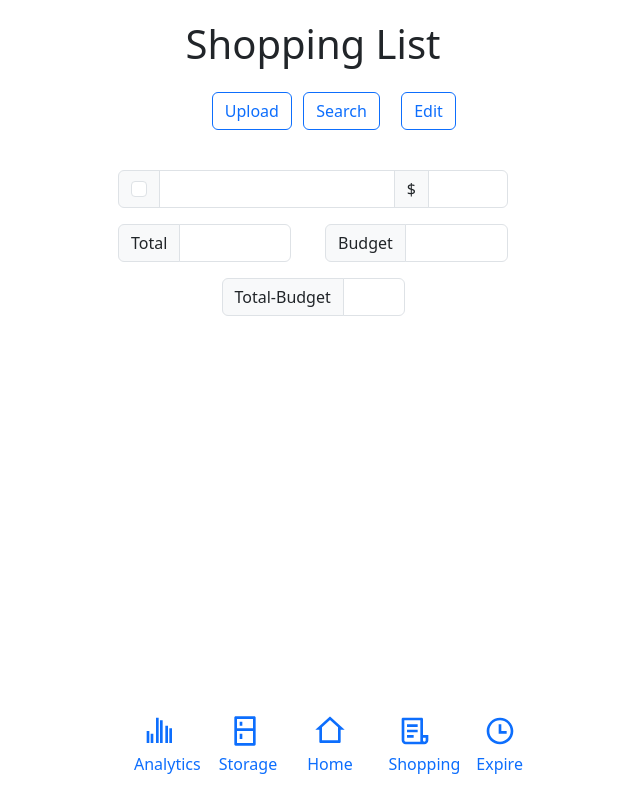
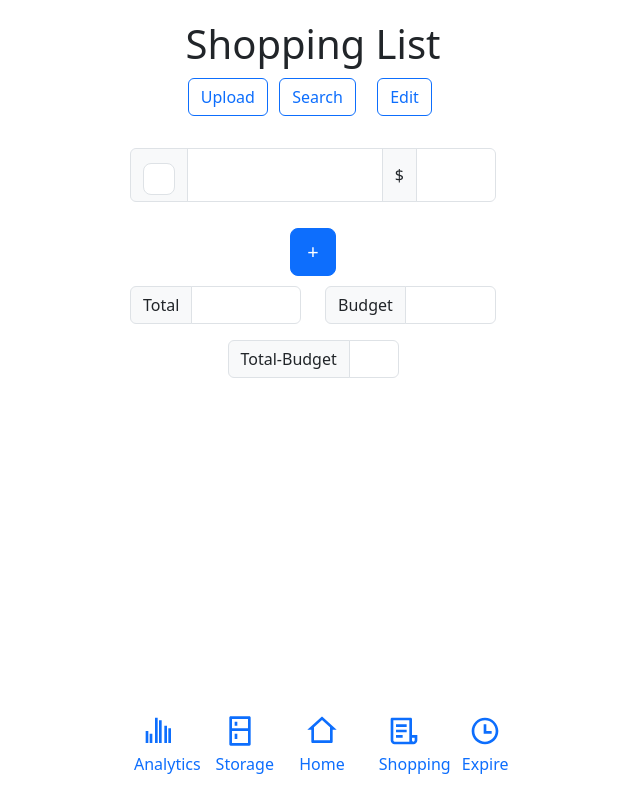
Before and after one commit to irene001019/Comp4020-project-Grocery-Assistant-, a React (Create React App) app in the folder comp4020-project/: page /shoppingList in a window 1280 px wide. Shown: the whole page, without its empty margins (327-967 px from the left). Built offline with nearby package versions, Linux system fonts and the light colour scheme.

Commit message:
add button for increace the input space for shopping list

```diff
--- a/comp4020-project/src/components/ButtonGroup.jsx
+++ b/comp4020-project/src/components/ButtonGroup.jsx
@@ -5,7 +5,7 @@ const ButtonGroup = (props) => {
     const [selectedItem, setSelectedItem] = useState(-1);
 
   return (
-    <div className="container" style={{margin:'1.5rem'}}>
+    <div className="container" style={{marginTop:'10px'}}>
         <div className="row justify-content-center">
         {props.items.map((item, index)=>
         <div className="col-3 mb-sm-3">
--- a/comp4020-project/src/components/NavBar.jsx
+++ b/comp4020-project/src/components/NavBar.jsx
@@ -24,7 +24,7 @@ function NavBar(){
                 <Link to={item[0]}
                 className={selectedItem === index ? 'fs-1 nav-link active' : 'fs-2 nav-link'}
                 onClick = {()=>{setSelectedItem(index);}}
-                style={{width:'5.3rem'}}>
+                style={{width:'5.1rem'}}>
                     {item[2]}
                     <p className="fs-6">{item[1]}</p>
                 </Link>
--- a/comp4020-project/src/components/ShoppingListInputGroup.jsx
+++ b/comp4020-project/src/components/ShoppingListInputGroup.jsx
@@ -4,8 +4,8 @@ const ShoppingListInputGroup = () => {
   return (
     <>
     <div className="input-group mb-3">
-        <div className="input-group-text">
-            <input className="form-check-input mt-0" type="checkbox" value="" aria-label="Checkbox for following text input"/>
+        <div className="input-group-text ">
+            <input className="form-check-input fs-2" type="checkbox" value="" aria-label="Checkbox for following text input"/>
         </div>
             <input type="text" className="form-control" aria-label="Text input with checkbox"/>
             <span className="input-group-text">$</span>
--- a/comp4020-project/src/components/SimpleInputGroup.jsx
+++ b/comp4020-project/src/components/SimpleInputGroup.jsx
@@ -1,18 +1,23 @@
-import React from 'react'
+import React from "react";
 
 const SimpleInputGroup = (props) => {
   return (
-    <div className="row justify-content-center">
-        {props.items.map((valueName)=>
-            <div className="col-6 mb-3 mb-sm-3">
-                <div className="input-group">
-                    <span className="input-group-text">{valueName}</span>
-                    <input type="text" aria-label="Amount" className="form-control" style={{maxWidth:"7rem"}}/>
-                </div>
-            </div>
-        )}
+    <div className="row justify-content-center" style={props.style}>
+      {props.items.map((valueName) => (
+        <div className="col-6 mb-3 mb-sm-3">
+          <div className="input-group">
+            <span className="input-group-text">{valueName}</span>
+            <input
+              type="text"
+              aria-label="Amount"
+              className="form-control"
+              style={{ maxWidth: "7rem" }}
+            />
+          </div>
+        </div>
+      ))}
     </div>
-  )
-}
+  );
+};
 
-export default SimpleInputGroup
+export default SimpleInputGroup;
--- a/comp4020-project/src/pages/NoPage.js
+++ b/comp4020-project/src/pages/NoPage.js
@@ -6,7 +6,7 @@ const NoPage = () => {
   return (
 
       <div className="row justify-content-center">
-        <Card className="card text-center border-danger" to='/' text = "click to go back to home page" icon = "Sorry current page is not avaiable"/>
+        <Card className="card text-center border-danger" to='/' text = "click here to go back to home page" icon = "Sorry current page is not avaiable"/>
      </div>
   )
 }
--- a/comp4020-project/src/pages/ShoppingList.js
+++ b/comp4020-project/src/pages/ShoppingList.js
@@ -1,30 +1,44 @@
-import React from 'react'
-import ShoppingListInputGroup from '../components/ShoppingListInputGroup'
-import ButtonGroup from '../components/ButtonGroup';
-import SimpleInputGroup from '../components/SimpleInputGroup';
+import React from "react";
+import ShoppingListInputGroup from "../components/ShoppingListInputGroup";
+import ButtonGroup from "../components/ButtonGroup";
+import SimpleInputGroup from "../components/SimpleInputGroup";
+import { useState } from "react";
 
 const ShoppingList = () => {
-  let simpleInputList =[
-    "Total",
-    "Budget",
-    "Total-Budget"
-  ];
-  let ButtonList =[
-    "Upload",
-    "Search",
-    "Edit"
-  ];
+  let simpleInputList = ["Total", "Budget", "Total-Budget"];
+  let ButtonList = ["Upload", "Search", "Edit"];
+
+  // Initial input group
+  const [inputGroups, setInputGroups] = useState([1]);
+
+  // Function to add more input groups
+  const addInputGroup = () => {
+    setInputGroups([...inputGroups, inputGroups.length + 1]);
+  };
+
   return (
-    <div>
-      <div className='container text-center'>
-        <h1 >Shopping List</h1>
-        <ButtonGroup items ={ButtonList}/>
+    <div className="container text-center">
+
+        <h1>Shopping List</h1>
+        <ButtonGroup items={ButtonList} />
+
+      {/* increace input space scroll-able*/}
+      <div className="flex-grow-1 overflow-auto mt-3 " style={{ maxHeight: '40vh' }}>
+        {inputGroups.map((id) => (
+          <ShoppingListInputGroup key={id} />
+        ))}
       </div>
-      <ShoppingListInputGroup/>
+      {/* button for add more input space */}
+      <button className="btn btn-primary btn-lg " onClick={addInputGroup} style={{marginTop:'10px',marginBottom:'10px'}}>
+        +
+      </button>
       {/* total and budget */}
-      <SimpleInputGroup items={simpleInputList}/>
+      <SimpleInputGroup
+        items={simpleInputList}
+
+      />
     </div>
-  )
-}
+  );
+};
 
-export default ShoppingList
+export default ShoppingList;
```
